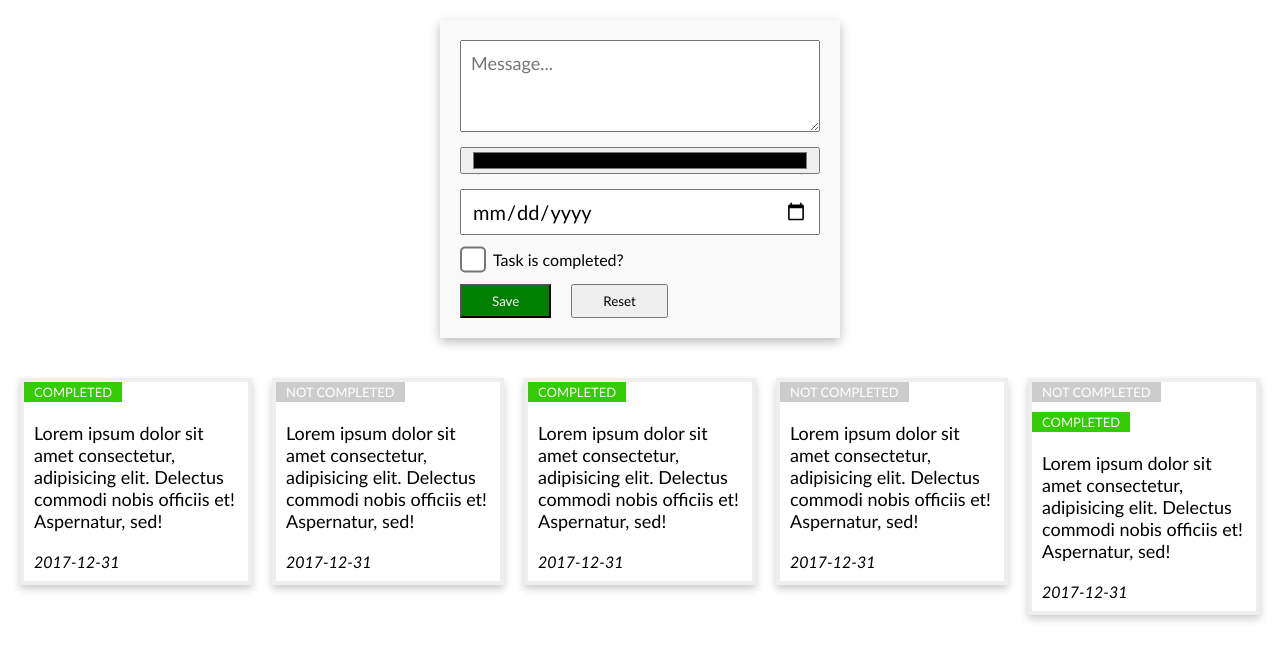
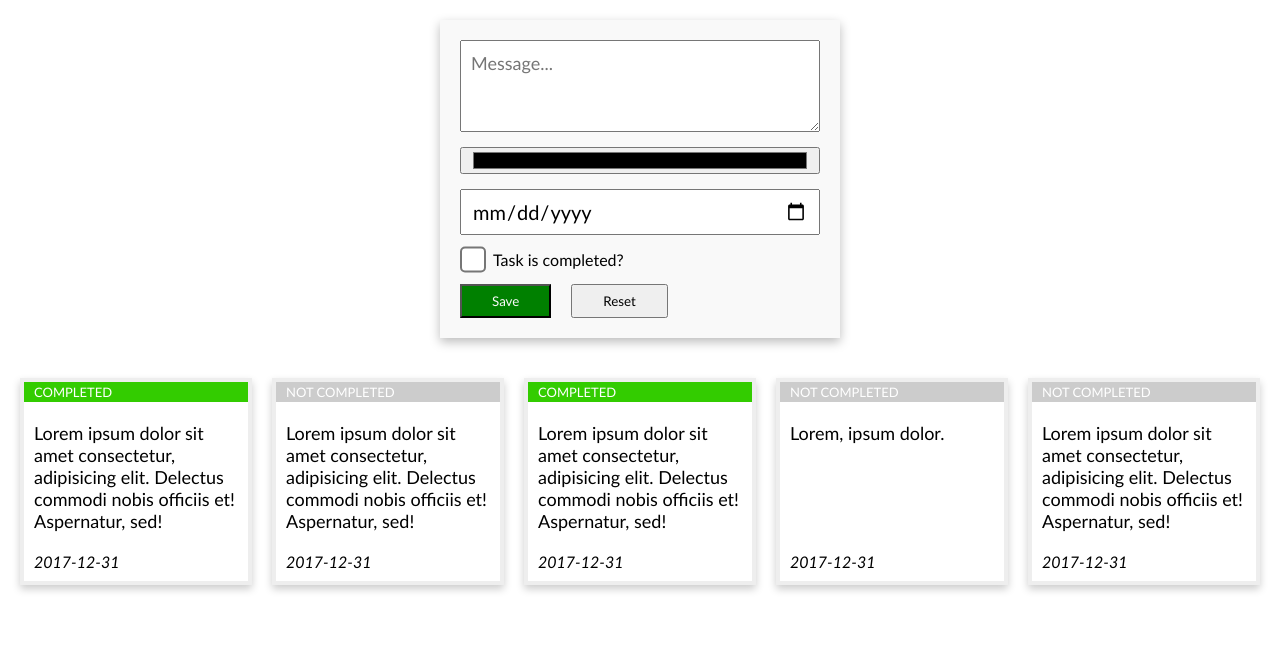
Before and after one commit to gikeris/1-todo, a website: page index.html in a window 1280 px wide. Drawn offline with Linux system fonts and the light colour scheme.

Commit message:
quick fix

```diff
--- a/css/components/todo.css
+++ b/css/components/todo.css
@@ -3,19 +3,19 @@
     gap:20px;
     grid-template-columns: repeat(auto-fit, minmax(200px, 1fr));
     width: 100%;
-    align-items: start;
+    /* align-items: start; */
 }
 .list > .card{
     display: flex;
     flex-direction: column;
-    align-items: flex-start;
+    align-items: stretch;
     gap: 10px;
     box-shadow: 0 4px 8px #0003;
     border: 4px solid #eee;
 }
 
 .card > .badge{
-
+    display: inline-block;
     padding: 2px 10px;
     background-color: #ccc;
     font-size: 13px;
@@ -36,4 +36,5 @@
 .card > .deadline{
     padding: 0 10px 10px 10px;
     font-style: italic;
+    margin-top: auto;
 }
--- a/index.html
+++ b/index.html
@@ -56,13 +56,13 @@
             <span class="badge not-completed">Not completed</span>
             <!-- <span class="badge completed">Completed</span> -->
            <p class="message">
-               Lorem ipsum dolor sit amet consectetur, adipisicing elit. Delectus commodi nobis officiis et! Aspernatur, sed!
+               Lorem, ipsum dolor.
            </p>
            <p class="deadline">2017-12-31</p>
            </div>
            <div class="card" style="border-color: #eee;">
             <span class="badge not-completed">Not completed</span>
-            <span class="badge completed">Completed</span>
+            <!-- <span class="badge completed">Completed</span> -->
            <p class="message">
                Lorem ipsum dolor sit amet consectetur, adipisicing elit. Delectus commodi nobis officiis et! Aspernatur, sed!
            </p>
```
